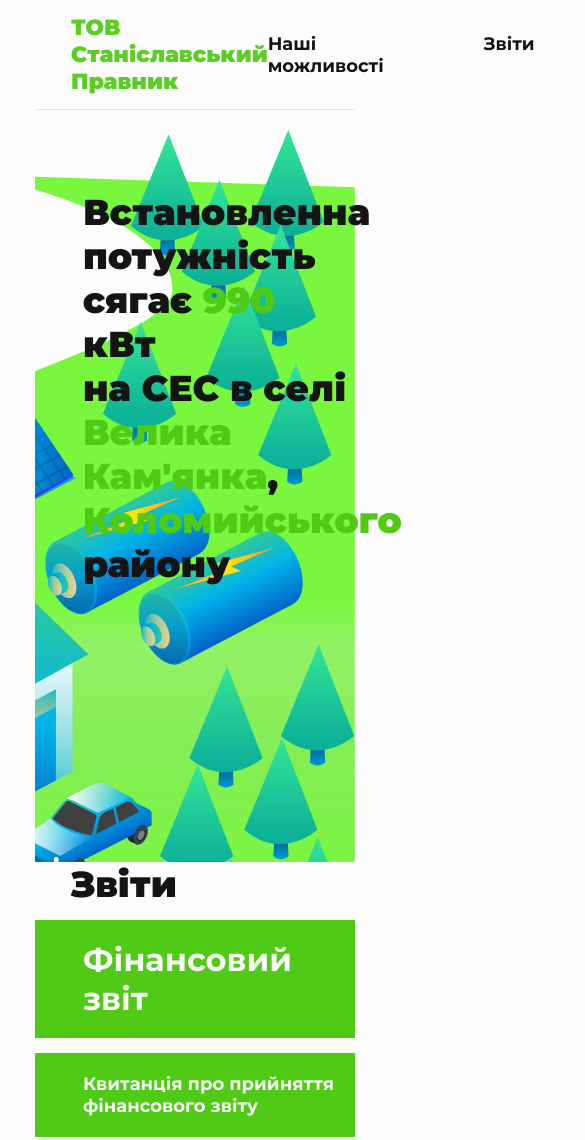
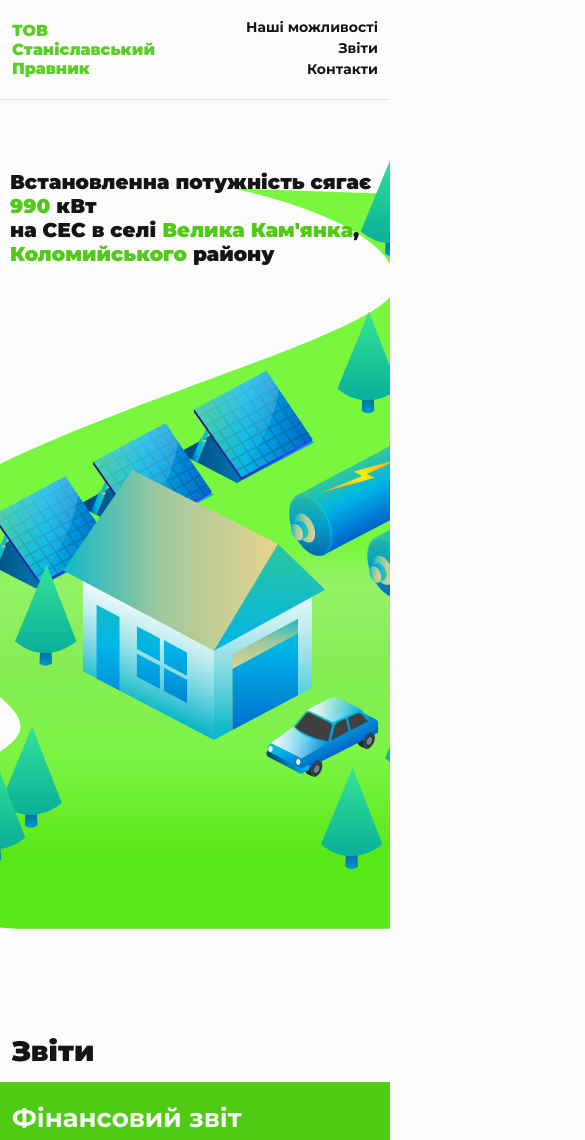
Before and after one commit to mir4ri/stanislavskiypravnyk, a plain HTML site: page index.html in a window 390 px wide. Shown: the top 1140 px of the page, 585 px wide, since content can reach past the window. Drawn offline with Linux system fonts and the light colour scheme; a script that the page names is missing.

Commit message:
init mobile

```diff
--- a/index.html
+++ b/index.html
@@ -8,14 +8,13 @@
       rel="stylesheet"
     />
     <link rel="stylesheet" href="styles/desktop.css" />
+    <link rel="stylesheet" href="styles/mobile.css" />
     <title>Станіславський правник</title>
   </head>
   <body>
     <header class="header">
       <div class="logo">
-        <div>
-          ТОВ Станіславський Правник
-        </div>
+        ТОВ Станіславський Правник
       </div>
       <nav class="nav" id="nav">
         <a href="#top">Наші можливості</a>
@@ -72,7 +71,7 @@
     </section>
     <footer class="footer flex">
       <span>Всі права захищено &copy; 2020</span>
-      <span class="footer--gray">
+      <span class="footer--tov">
         Товариство з обмеженою відповідальністю "Станіславський Правник"
       </span>
       <span>
--- a/styles/desktop.scss
+++ b/styles/desktop.scss
@@ -155,7 +155,7 @@ a.anchor {
   border-top: 1px solid #e5e5e5;
   padding: 16px 56px;
   font-weight: 700;
-  .footer--gray {
+  .footer--tov {
     font-size: 16px;
   }
   .mir4ri {
--- /dev/null
+++ b/styles/mobile.scss
@@ -0,0 +1,76 @@
+@media screen and (max-width: 1200px) {
+  body {
+    margin: 0;
+    padding: 0;
+    font-size: 14px;
+  }
+
+  .title {
+    margin: 0;
+    margin-left: 12px;
+    font-size: 28px;
+    margin-bottom: 14px;
+  }
+
+  .header {
+    padding: 18px 12px;
+    .logo {
+      width: 150px;
+      margin-left: 0px;
+      font-size: 16px;
+    }
+    .nav {
+      flex-direction: column;
+      a {
+        margin-right: 0px;
+        font-size: 14px;
+        text-align: right;
+        margin-bottom: 3px;
+      }
+    }
+  }
+  #hero {
+    margin-bottom: 20px;
+    background-size: 170% 102%;
+    background-position: 42% 200%;
+    min-height: 100%;
+    padding-left: 10px;
+    padding-top: 50px;
+    .hero__text {
+      font-size: 20px;
+      margin-left: 0px;
+    }
+  }
+
+  #reports {
+    .report {
+      font-size: 26px;
+      padding-left: 12px;
+      &:nth-child(3) {
+        font-size: 15px;
+      }
+    }
+  }
+
+  #contacts {
+    margin-bottom: 20px;
+    .grid-container {
+      margin-left: 12px;
+      display: grid;
+      grid-template-columns: repeat(1, 100%);
+      font-size: 22px;
+    }
+  }
+
+  .footer {
+    padding: 16px 0;
+    text-align: center;
+    flex-direction: column-reverse;
+    .footer--tov {
+      font-size: 14px;
+    }
+    span {
+      margin-bottom: 10px;
+    }
+  }
+}
```
Also changed, not shown: styles/desktop.css, styles/mobile.css (added), 2 other files.
